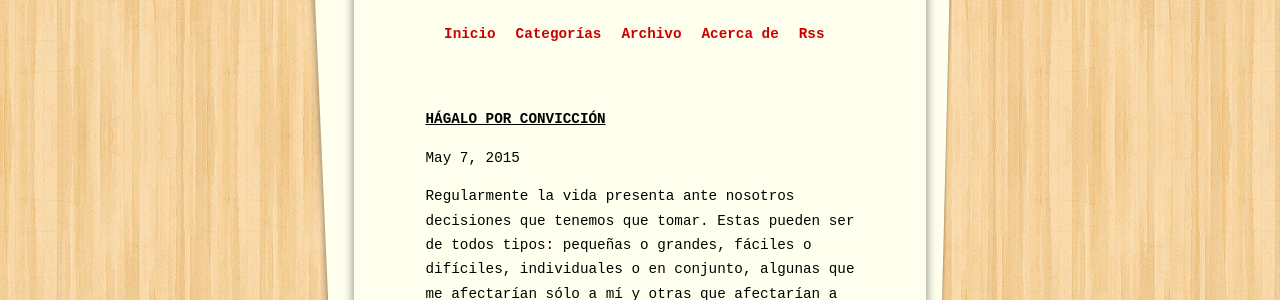
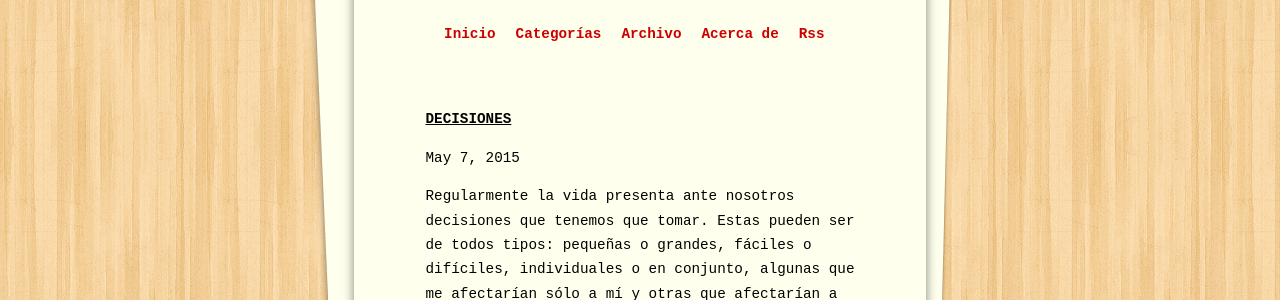
Before and after one commit to kporras07/pensamientos-y-mas, a Jekyll site: the page built from _posts/2015-05-07-decisiones.markdown, in a window 1280 px wide. Shown: the part 181-481 px from the top of the page. Built offline with Jekyll 4.4.1, drawn with Linux system fonts in a browser that asks for light colours; comment, search, counter and statistics services are not loaded.

Commit message:
Updated 2015-05-07-decisiones.markdown

```diff
--- a/_posts/2015-05-07-decisiones.markdown
+++ b/_posts/2015-05-07-decisiones.markdown
@@ -1,9 +1,10 @@
 ---
-title: Hágalo por Convicción
+title: Decisiones
 category: Sabiduría de Vida
 published: true
 layout: post
 ---
+
 
 Regularmente la vida presenta ante nosotros decisiones que tenemos que tomar. Estas pueden ser de todos tipos: pequeñas o grandes, fáciles o difíciles, individuales o en conjunto, algunas que me afectarían sólo a mí y otras que afectarían a varias personas a mí alrededor. Sin duda las decisiones están presentes en cada momento de nuestra vida.
 
```
